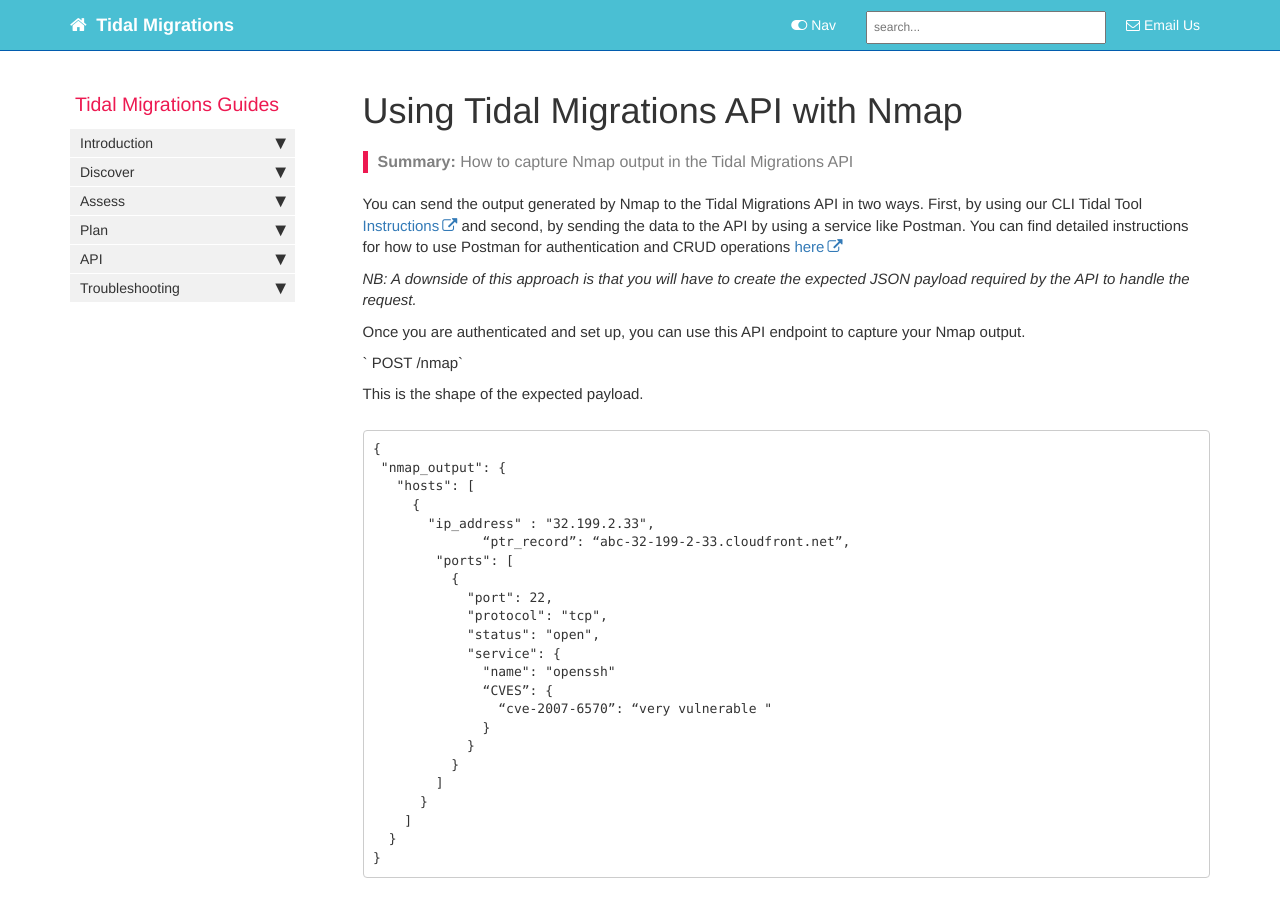
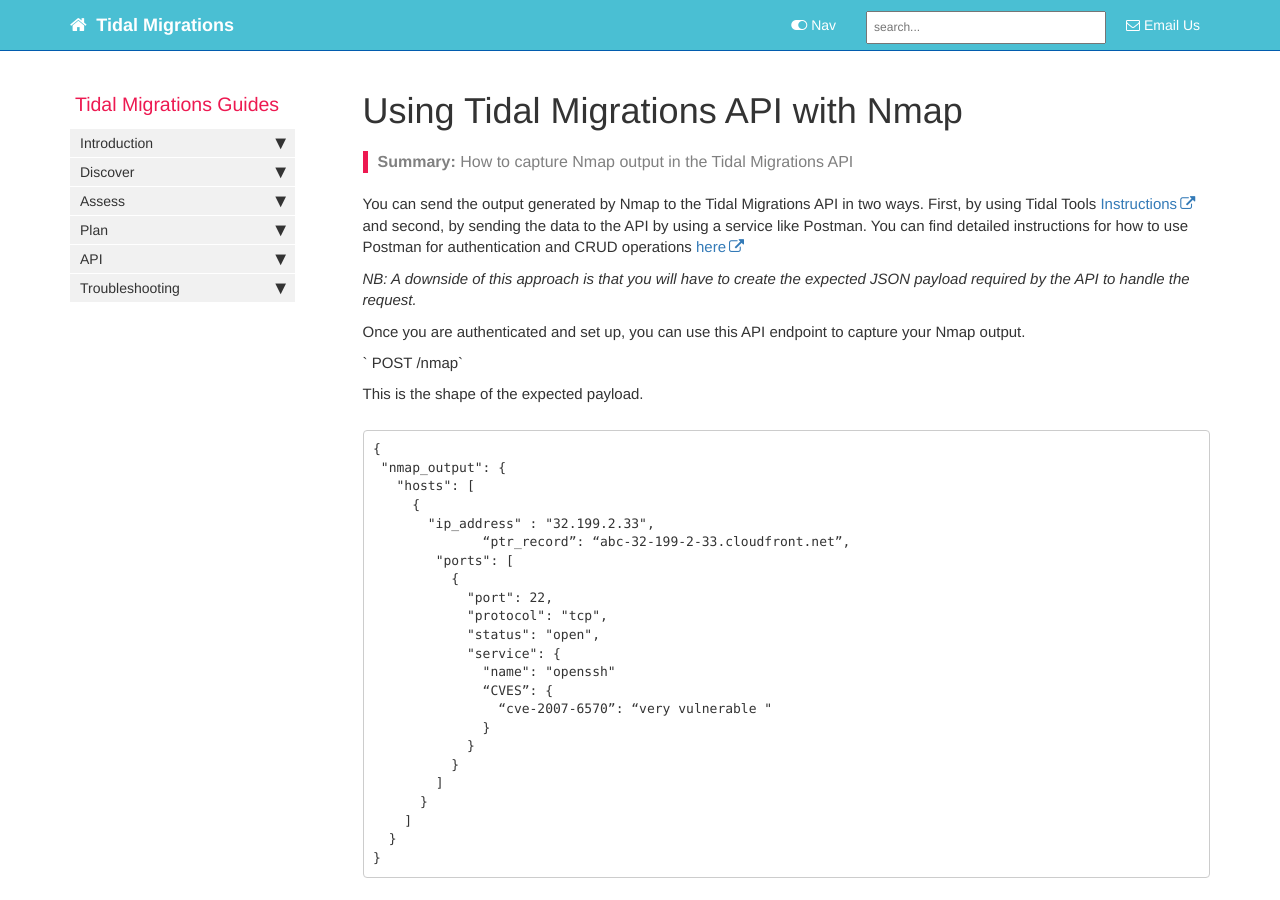
Before and after one commit to tidalmigrations/tidalmigrations.github.io, a Jekyll site: the page built from pages/api/Using_with_nmap.md, in a window 1280 px wide and 900 px high. Built offline with Jekyll 4.4.1, drawn with Linux system fonts in a browser that asks for light colours; nearby versions of some CDN libraries; comment, search, counter and statistics services are not loaded.

Commit message:
Update pages/api/Using_with_nmap.md
Co-authored-by: Philip Rees <philip.rees@tidalmigrations.com>

```diff
--- a/pages/api/Using_with_nmap.md
+++ b/pages/api/Using_with_nmap.md
@@ -8,7 +8,7 @@ sidebar: main_sidebar
 permalink: nmap_api.html
 ---
 
-You can send the output generated by Nmap to the Tidal Migrations API in two ways. First, by using our CLI Tidal Tool [Instructions](https://guides.tidalmg.com/discover_nmap.html) and second, by sending the data to the API by using a service like Postman.
+You can send the output generated by Nmap to the Tidal Migrations API in two ways. First, by using Tidal Tools [Instructions](https://guides.tidalmg.com/discover_nmap.html) and second, by sending the data to the API by using a service like Postman.
 You can find detailed instructions for how to use Postman for authentication and CRUD operations [here](https://guides.tidalmg.com/postman_docs.html)
 
 _NB: A downside of this approach is that you will have to create the expected JSON payload required by the API to handle the request._
```
